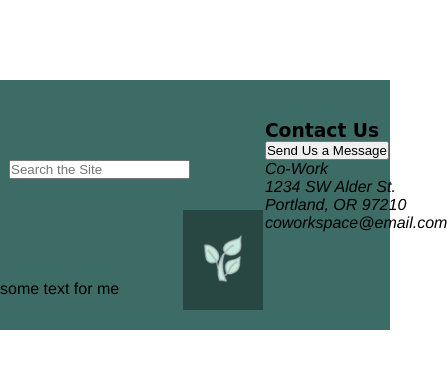
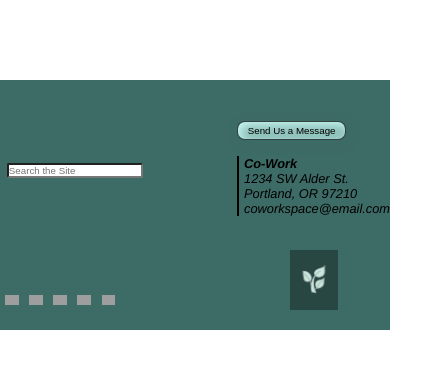
Before and after one commit to evan-mcconnell/co-working-space, a website built with webpack: page src/index.html in a window 390 px wide. Shown: the whole page, 447 px wide, since content can reach past the window. Built offline with nearby package versions, Linux system fonts and the light colour scheme; grey boxes are pictures that could not be loaded.

Commit message:
make footer nicely responsive, esp at various small sizes

```diff
--- a/src/index.html
+++ b/src/index.html
@@ -151,7 +151,11 @@
         <p></p>
       </div>
       <div class="social-media">
-        some text for me
+        <img src="https://img.icons8.com/ios/50/000000/twitter-filled.png">
+        <img src="https://img.icons8.com/ios/50/000000/facebook-filled.png">
+        <img src="https://img.icons8.com/ios/50/000000/instagram-new-filled.png">
+        <img src="https://img.icons8.com/ios/50/000000/linkedin-filled.png">
+        <img src="https://img.icons8.com/ios/50/000000/pinterest-filled.png">
       </div>
       <img src="assets/img/plantfooter.png" alt="image of a plant">
       <div class="contact">
--- a/src/scss/styles.scss
+++ b/src/scss/styles.scss
@@ -223,19 +223,45 @@ footer {
     grid-column: 1 / 2;
     grid-row: 3 / 5;
     margin: 0 5%;
-    font-size: 3vw;
+    input {
+      font-size: 2.5vw;
+      border-radius: 2px;
+    }
   }
   .social-media {
     grid-column: 1 / 2;
-    grid-row: 6 / 7;
+    grid-row: 7 / 8;
+    display: flex;
+    flex-direction: row;
+    justify-content: space-around;
+    margin-right: 8vw;
+    @include mQs(450px) {
+      grid-row: 6 / 7;
+      margin-right: 4vw;
+    }
+    img {
+      width: 3.5vw;
+      height: auto;
+      @include mQ(900px) {
+        width: 32px;
+      }
+    }
   }
   img {
-    grid-column: 2 / 3;
-    grid-row: 3 / 8;
-    height: 140px;
-    margin: auto 0;
+    grid-column: 3 / 4;
+    grid-row: 5 / 8;
+    height: 120px;
+    margin: auto;
     @include mQs(450px) {
-      height: 100px;
+      grid-row: 5 / 7;
+      height: 60px;
+    }
+    @include mQ(500px){
+      grid-column: 2 / 3;
+      grid-row: 3 / 7;
+    }
+    @include mQ(600px){
+      height: 200px;
     }
   }
   .contact {
@@ -243,6 +269,40 @@ footer {
     grid-row: 2 / 7;
     h3 {
       font-family: $mainfont;
+      display: none;
+      font-size: 3vw;
+      @include mQ(500px){
+        display: block;
+      }
+      @include mQ(900px){
+        font-size: 28px;
+      }
+    }
+    button {
+      background-color: $teal;
+      border: 1px solid rgba(black, .65);
+      border-radius: 2vw;
+      box-shadow: 3px 3px 10px $darkteal,
+        inset 3px 3px 10px $lightteal;
+      font-size: 2.5vw;
+      padding: 3px;
+      width: 28vw;
+      @include mQ(900px){
+        font-size: 24px;
+        width: 250px;
+      }
+    }
+    address {
+      margin-top: 4vw;
+      padding-left: 5px;
+      font-size: 0.8em;
+      border-left: 2px solid black;
+      @include mQ(600px){
+        font-size: 1em;
+      }
+      span {
+        font-weight: bold;
+      }
     }
   }
 }
```
